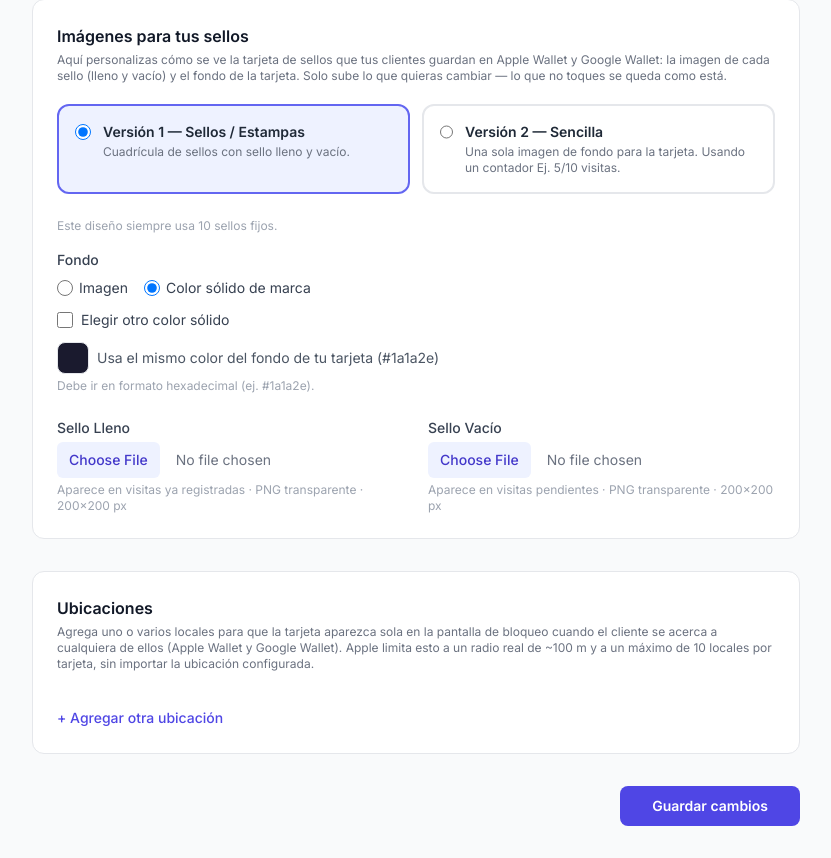
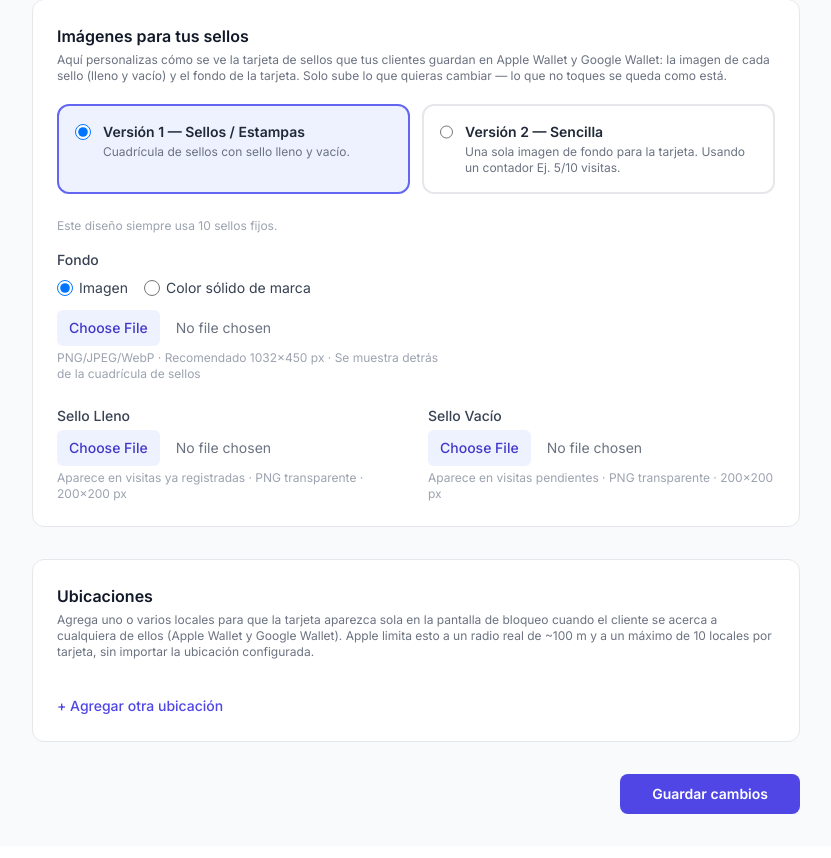
Before and after one commit to davidrolito7/Wallet-Passes, a Laravel app: page /business/profile in a window 1280 px wide. Shown: the part 826-1684 px from the top of the page, without its empty margins (256-1087 px from the left). After the commit the page ends 1640 px from the top, so only its background shows below. Run offline with Laravel 12, Linux system fonts and the light colour scheme; a user stored in the database is signed in; data comes from the database, SQL or seed files in the repository; data that the repository does not hold is empty; some libraries are stand-ins or nearby versions.

Commit message:
mas cambios

```diff
--- a/resources/views/business/profile/index.blade.php
+++ b/resources/views/business/profile/index.blade.php
@@ -40,8 +40,13 @@ $imgVersion = old('image_version', $defaultImgVersion);
 // Versión 2 siempre usa una cuadrícula fija de 10 sellos, así que ese modo no
 // pide el total — solo la Versión 1 (contador de texto) lo necesita.
 $totalStamps = old('total_stamps', $imgVersion === '2' ? 10 : ($program?->total_stamps ?? 10));
-// Versión 2: fondo con imagen o color sólido de marca (por defecto, el primario).
-$bgModeV2 = old('background_mode', $program?->pass_background_image ? 'image' : 'color');
+// Versión 2: fondo con imagen o color sólido. Antes se usaba "¿ya hay pass_background_image?"
+// para decidir el default, pero eso deja a cualquier negocio NUEVO (que todavía no sube nada)
+// arrancando en modo "color" — el input de archivo queda oculto y disabled, así que aunque
+// seleccione una imagen esta nunca viaja en el submit (se guarda todo lo demás, sale el toast
+// de éxito, y la imagen simplemente nunca llegó al servidor). El default correcto es "image"
+// salvo que el negocio ya haya elegido activamente un color sólido propio antes.
+$bgModeV2 = old('background_mode', $program?->background_solid_color ? 'color' : 'image');
 @endphp
 <form method="POST" action="{{ route('business.profile.save') }}" enctype="multipart/form-data" class="space-y-8 max-w-3xl">
     @csrf
```
